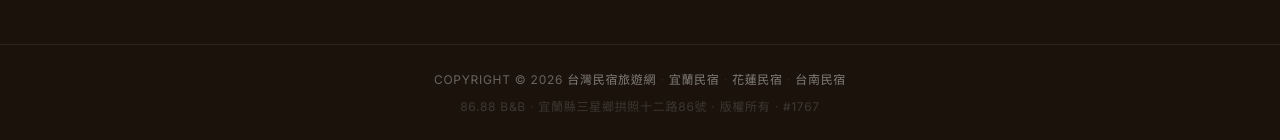
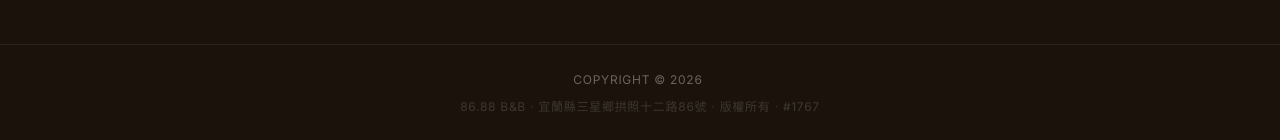
Before and after one commit to egger-meow/eight-six-eight-eight, a Next.js app: page / in a window 1280 px wide. Shown: the part 5784-5924 px from the top of the page. Built offline with nearby package versions, Linux system fonts and the light colour scheme.

Commit message:
fix: remove links

```diff
--- a/src/components/Footer.tsx
+++ b/src/components/Footer.tsx
@@ -39,19 +39,7 @@ export default function Footer() {
         <div className="container">
           <p>
             COPYRIGHT &copy; {new Date().getFullYear()}&nbsp;
-            {footer.links.map((link, i) => (
-              <span key={link.href}>
-                <a
-                  href={link.href}
-                  target="_blank"
-                  rel="noopener noreferrer"
-                  className={styles.copyrightLink}
-                >
-                  {t(link.label)}
-                </a>
-                {i < footer.links.length - 1 && <span style={{ opacity: 0.3 }}> · </span>}
-              </span>
-            ))}
+
           </p>
           <p style={{ marginTop: '0.4rem', opacity: 0.45 }}>
             86.88 B&amp;B · {t(footer.address)} · {t(footer.copyright)} · #{footer.licenseNum}
--- a/src/data/content.ts
+++ b/src/data/content.ts
@@ -210,12 +210,7 @@ export const footer = {
     zh: '版權所有',
     en: 'All Rights Reserved',
   },
-  links: [
-    { href: 'https://twminsu.tw/',     label: { zh: '台灣民宿旅遊網', en: 'TW B&B Travel' } },
-    { href: 'https://yltravel.com.tw/', label: { zh: '宜蘭民宿',      en: 'Yilan B&B'     } },
-    { href: 'https://hutravel.com.tw/', label: { zh: '花蓮民宿',      en: 'Hualien B&B'   } },
-    { href: 'https://tntravel.com.tw/', label: { zh: '台南民宿',      en: 'Tainan B&B'    } },
-  ],
+
   address:    { zh: '宜蘭縣三星鄉拱照十二路86號', en: 'No.86, Gongzhao 12th Rd, Sanxing, Yilan' },
   licenseNum: '1767',
 } as const;
```
